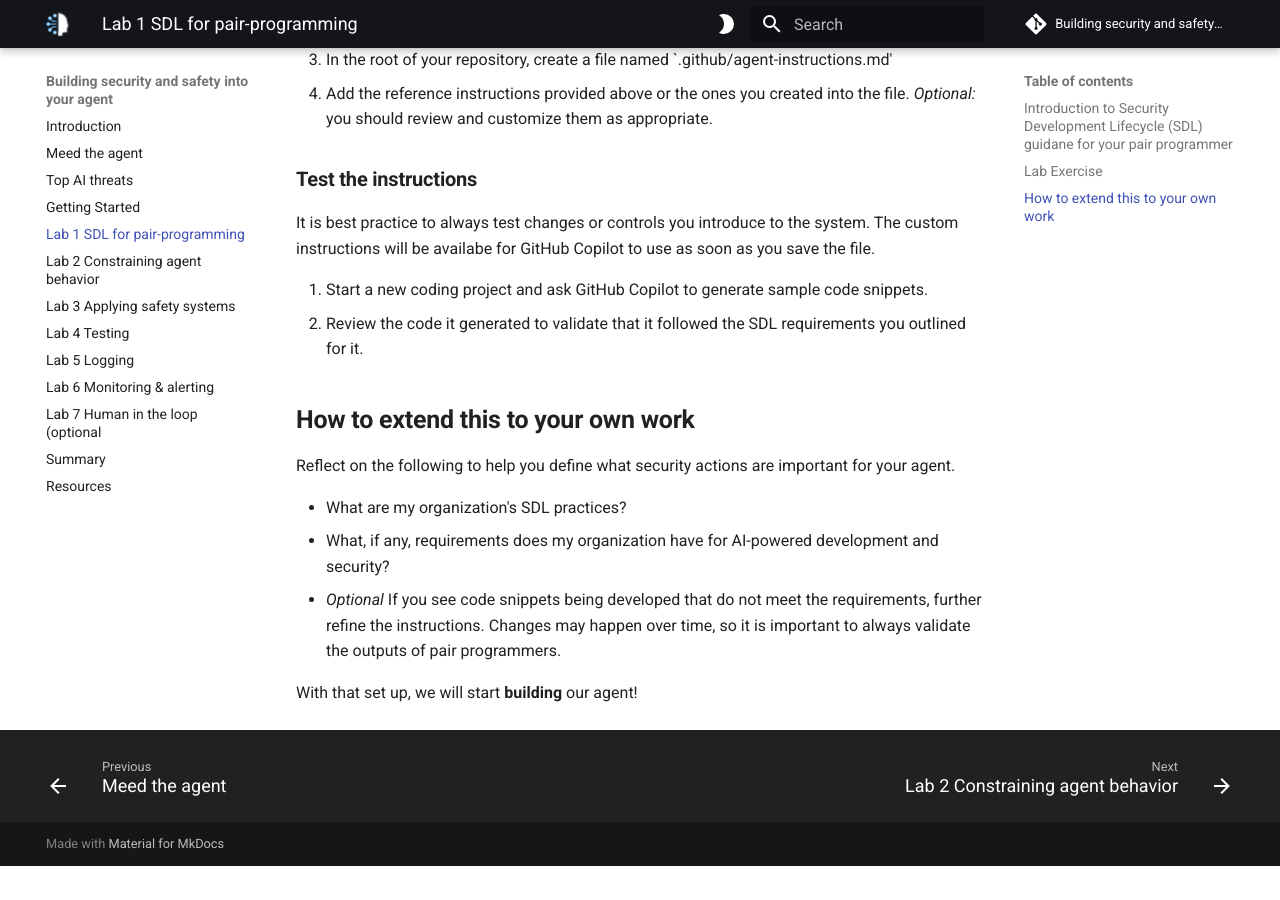
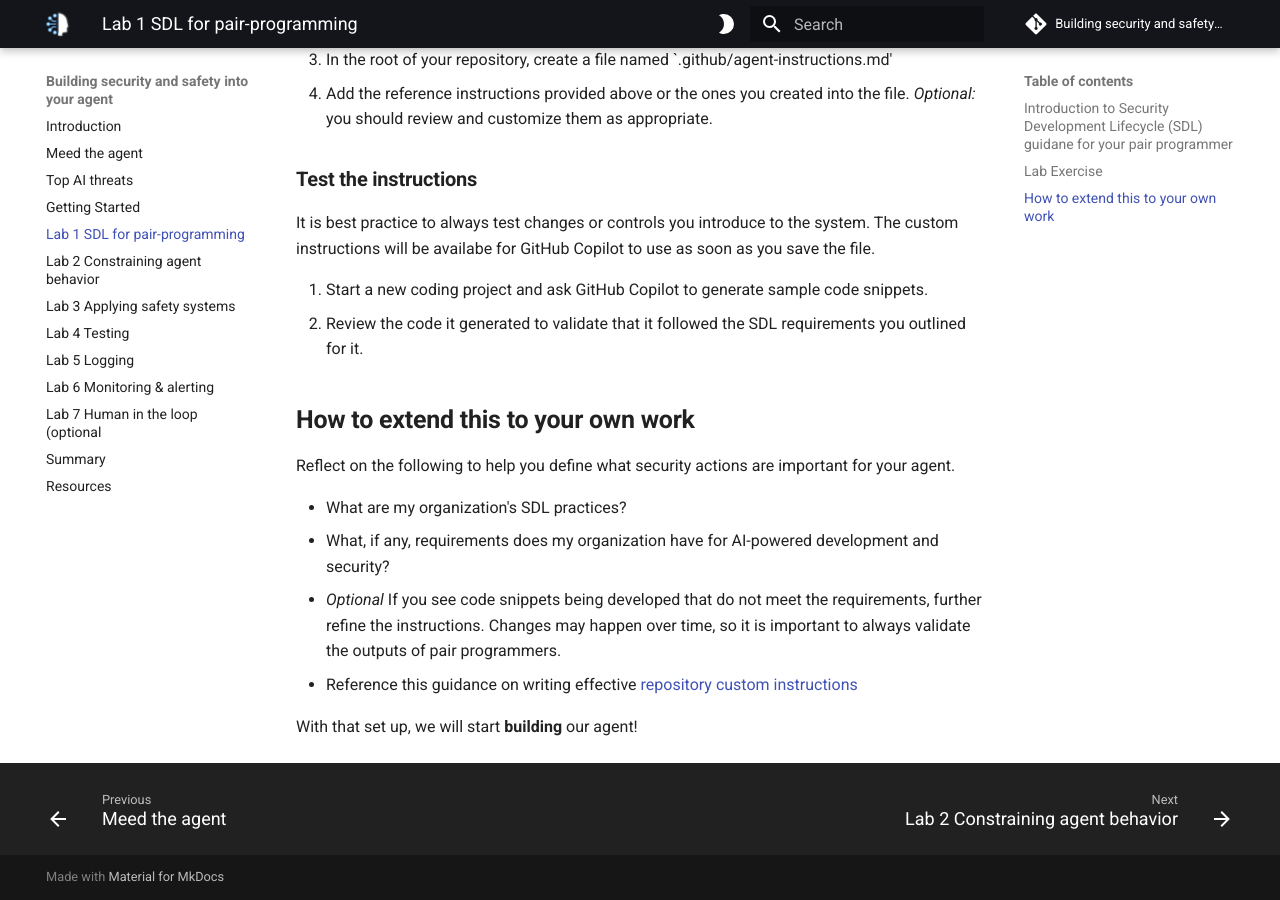
Before and after one commit to Harmonym/security-lab-time-for-agents, an MkDocs documentation site: the page built from docs/docs/lab-1-sdl-instructions.md, in a window 1280 px wide and 900 px high, scrolled down 1876 px. Built offline with MkDocs 1.6.1 and Material for MkDocs 9.7.7, drawn with Linux system fonts in a browser that asks for light colours; comment, search, counter and statistics services are not loaded; before the commit the page ends 2742 px from its top, so only the background shows below that.

Commit message:
Revise SDL instructions for GitHub Copilot usage

````diff
--- a/docs/docs/lab-1-sdl-instructions.md
+++ b/docs/docs/lab-1-sdl-instructions.md
@@ -40,7 +40,7 @@
 ```markdown
 
 You are a coding assistant AI that **follows the company’s Security Development Lifecycle (SDL) guidelines** for secure coding. **Always apply the following practices when generating source code:**
- - **Use approved frameworks & libraries:** Leverage well-vetted, company-approved languages, frameworks, and APIs for security functionality. *Do not write custom crypto or auth logic if a standard solution exists*.
+- **Use approved frameworks & libraries:** Leverage well-vetted, company-approved languages, frameworks, and APIs for security functionality. *Do not write custom crypto or auth logic if a standard solution exists*.
 - **Validate all inputs:** Treat all inputs as untrusted. Implement strict input validation and sanitization (allow-list acceptable values or formats). Reject or sanitize data that is unexpected or potentially malicious.
 - **Use secure defaults:** Enable security features by default (e.g. strong encryption protocols, secure cookies, parameterized queries). Disable or avoid legacy insecure options.
 - **Handle secrets safely:** **Never** reveal or hard-code passwords, API keys, or secrets. Load secrets from secure storage and keep them out of code and logs.
@@ -77,6 +77,7 @@
 - What are my organization's SDL practices?
 - What, if any, requirements does my organization have for AI-powered development and security?
 - *Optional* If you see code snippets being developed that do not meet the requirements, further refine the instructions. Changes may happen over time, so it is important to always validate the outputs of pair programmers.
+- Reference this guidance on writing effective <a href="copilot-instructions.md" target="_blank" rel="noopener noreferrer">repository custom instructions</a>
 
 
 With that set up, we will start **building** our agent!
````
